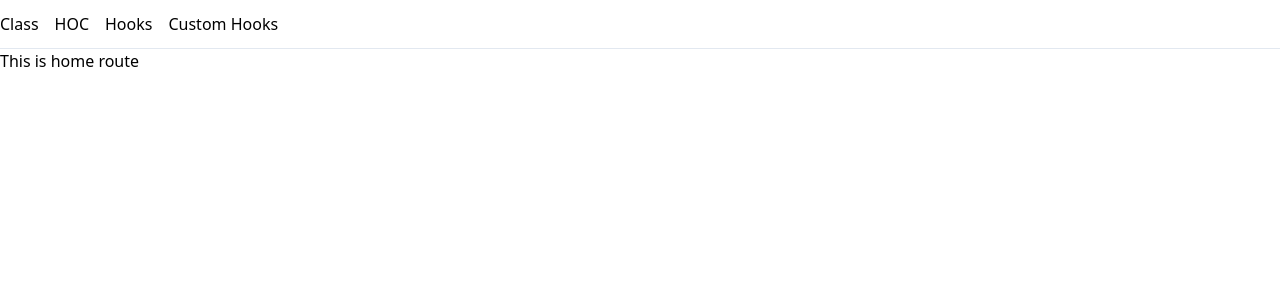
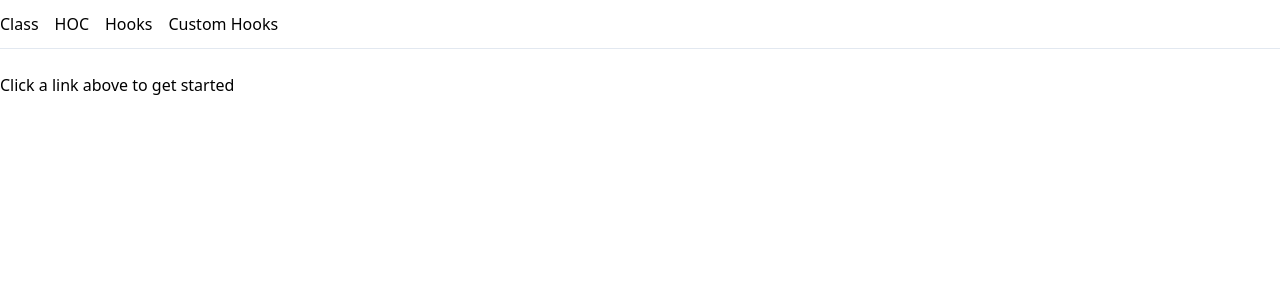
Before and after one commit to codytooker/hooks-example, a React (Create React App) app: page / in a window 1280 px wide. Shown: the top 300 px of the page. Built offline with nearby package versions, Linux system fonts and the light colour scheme.

Commit message:
add instructions to home

```diff
--- a/src/components/routes/Home/index.js
+++ b/src/components/routes/Home/index.js
@@ -1,7 +1,15 @@
-import React from "react";
+import React from 'react'
+
+import { Page, Container } from '../../ui/layout'
 
 const Home = () => {
-  return <div>This is home route</div>;
-};
+  return (
+    <Page>
+      <Container>
+        <p>Click a link above to get started</p>
+      </Container>
+    </Page>
+  )
+}
 
-export default Home;
+export default Home
```
